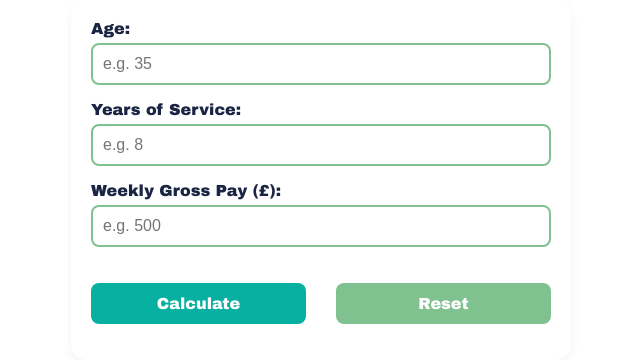
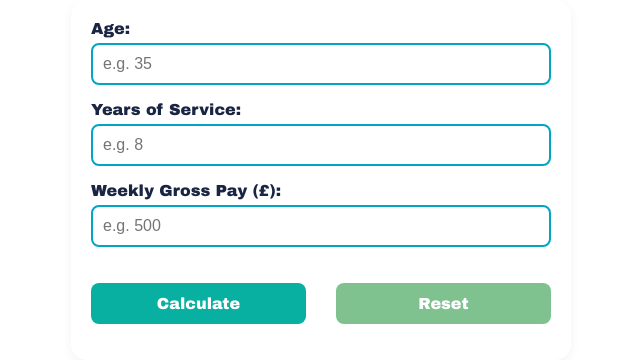
Before and after one commit to Fizzahsaeed1011/Statutory-Calculator, a plain HTML site: page index.html in a window 1280 px wide. Shown: the whole page, without its empty margins (319-959 px from the left). Drawn offline with Linux system fonts and the light colour scheme.

Commit message:
Update style.css

```diff
--- a/style.css
+++ b/style.css
@@ -33,7 +33,7 @@ input[type="number"] {
   width: 100%;
   padding: 10px;
   margin-bottom: 16px;
-  border: 2px solid #7fc28f;
+  border: 2px solid #00a6c5;
   border-radius: 8px;
   font-size: 16px;
   box-sizing: border-box;
```
